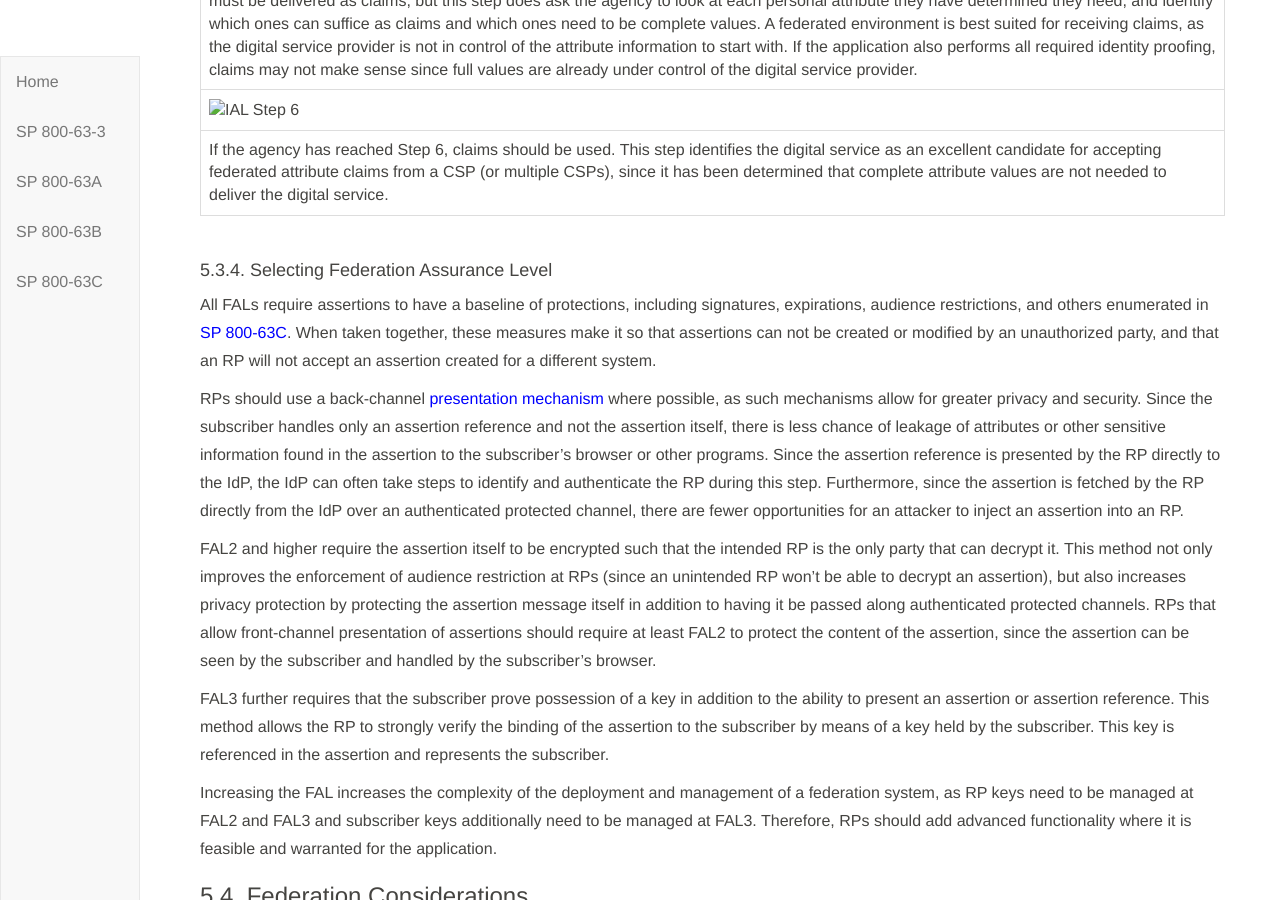
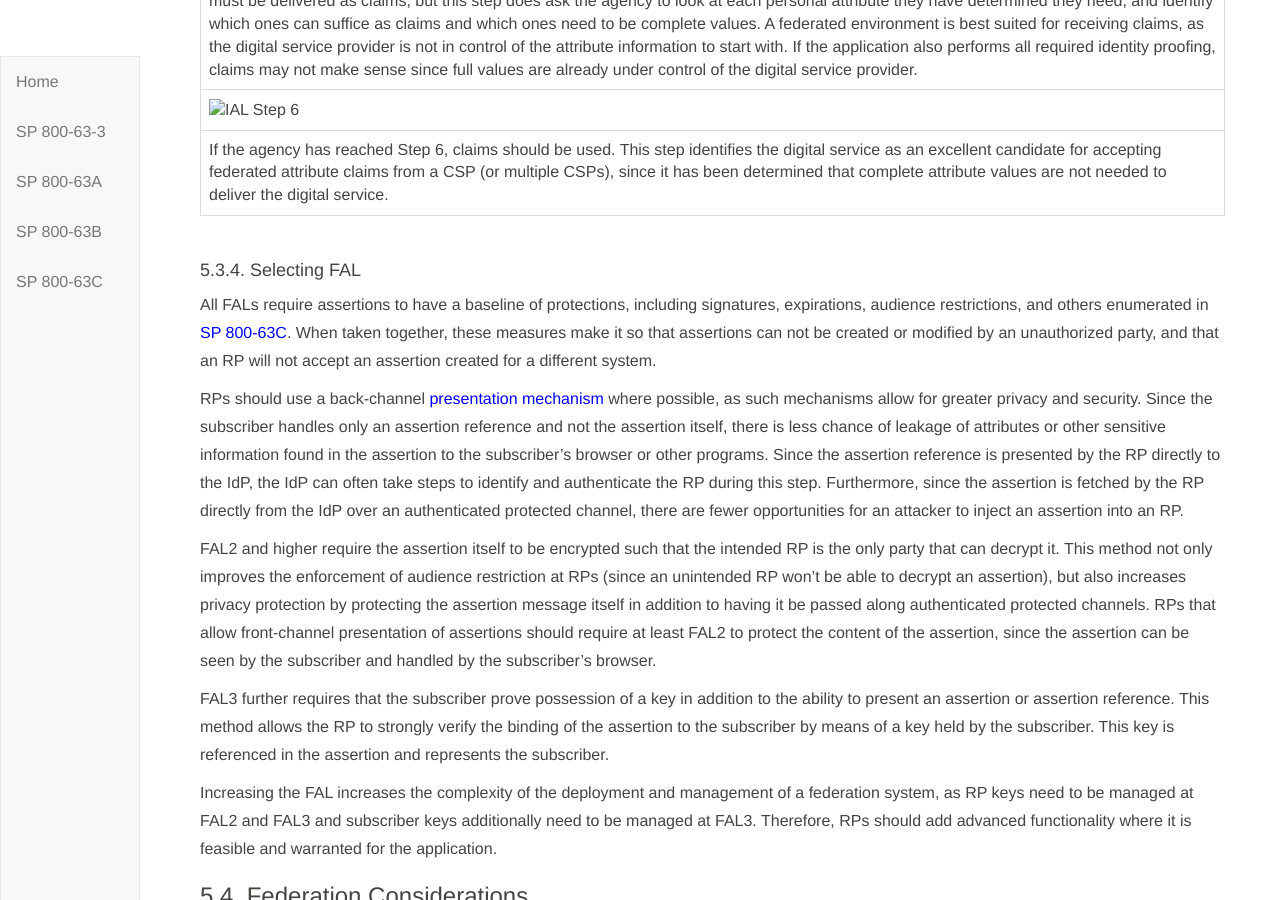
Before and after one commit to usnistgov/800-63-3, a Jekyll site: the page built from sp800-63-3/sec5_xAL.md, in a window 1280 px wide and 900 px high, scrolled down 8511 px. Built offline with Jekyll 4.4.1, drawn with Linux system fonts in a browser that asks for light colours; our own code applies the rules of GitHub Pages for plain Markdown files.

Commit message:
Update sec5_xAL.md

```diff
--- a/sp800-63-3/sec5_xAL.md
+++ b/sp800-63-3/sec5_xAL.md
@@ -207,7 +207,7 @@ The IAL selection does not mean the digital service provider will need to perfor
 
 
 
-#### <a name="FAL_CYOA"></a> 5.3.4. Selecting Federation Assurance Level
+#### <a name="FAL_CYOA"></a> 5.3.4. Selecting FAL
 
 All FALs require assertions to have a baseline of protections, including signatures, expirations, audience restrictions, and others enumerated in [SP 800-63C](sp800-63c.html#sec5). When taken together, these measures make it so that assertions can not be created or modified by an unauthorized party, and that an RP will not accept an assertion created for a different system.
 
```
